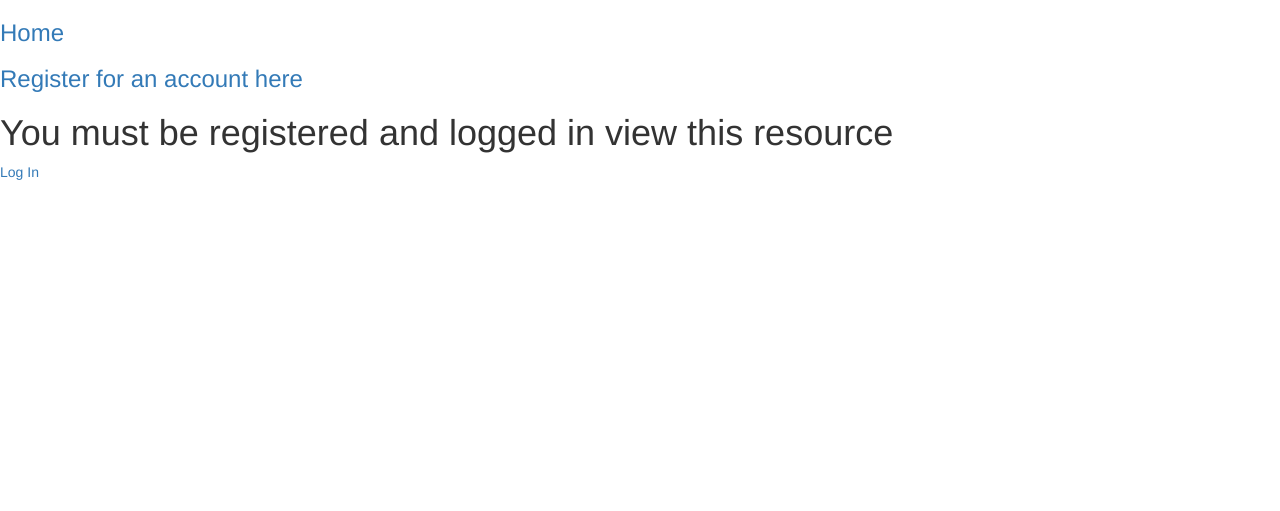
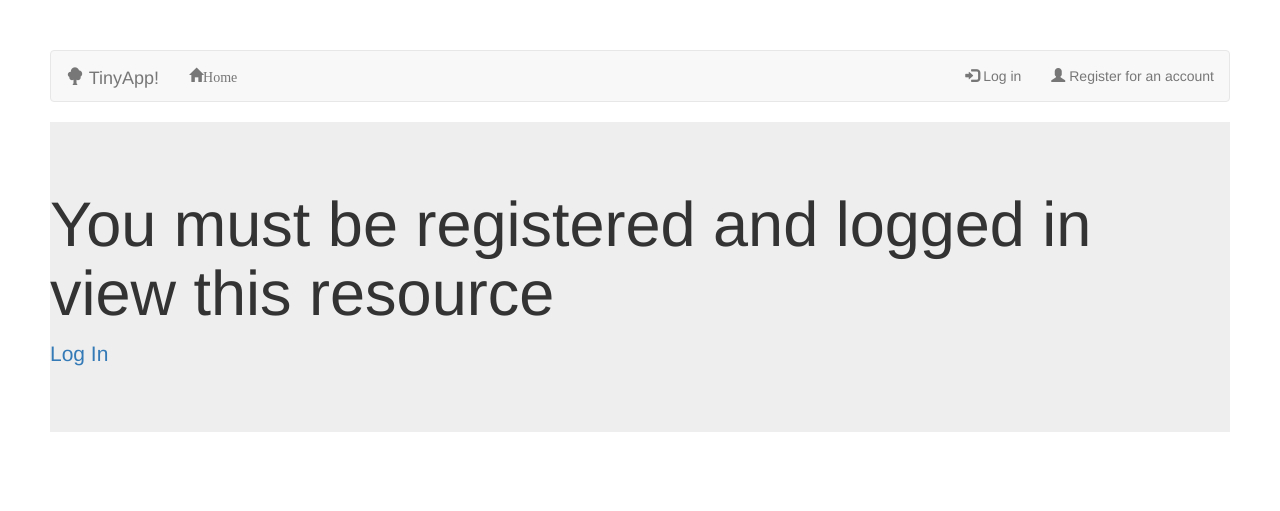
Before and after one commit to bowtree00/w2d2, a Node server app: page /urls in a window 1280 px wide. Shown: the top 511 px of the page. Run offline with Node 20, Linux system fonts and the light colour scheme; some libraries are stand-ins or nearby versions.

Commit message:
added some basic formatting with Bootstrap

```diff
--- a/express-app/views/partials/_css_scripts.ejs
+++ b/express-app/views/partials/_css_scripts.ejs
@@ -1,15 +1,9 @@
 <head>
 
-<!-- Latest compiled and minified CSS -->
-<link rel="stylesheet" href="https://maxcdn.bootstrapcdn.com/bootstrap/3.3.7/css/bootstrap.min.css" integrity="sha384-BVYiiSIFeK1dGmJRAkycuHAHRg32OmUcww7on3RYdg4Va+PmSTsz/K68vbdEjh4u" crossorigin="anonymous">
-
-<!-- Optional theme -->
-<link rel="stylesheet" href="https://maxcdn.bootstrapcdn.com/bootstrap/3.3.7/css/bootstrap-theme.min.css" integrity="sha384-rHyoN1iRsVXV4nD0JutlnGaslCJuC7uwjduW9SVrLvRYooPp2bWYgmgJQIXwl/Sp" crossorigin="anonymous">
-
-<!-- Latest compiled and minified JavaScript -->
-<script src="https://maxcdn.bootstrapcdn.com/bootstrap/3.3.7/js/bootstrap.min.js" integrity="sha384-Tc5IQib027qvyjSMfHjOMaLkfuWVxZxUPnCJA7l2mCWNIpG9mGCD8wGNIcPD7Txa" crossorigin="anonymous"></script>
-
-<!-- <script src="https://code.jquery.com/jquery-2.2.0.min.js"></script> -->
-<script   src="https://code.jquery.com/jquery-3.1.1.slim.js"   integrity="sha256-5i/mQ300M779N2OVDrl16lbohwXNUdzL/R2aVUXyXWA="   crossorigin="anonymous"></script>
+<!-- CSS (load bootstrap from a CDN) -->
+<link rel="stylesheet" href="//maxcdn.bootstrapcdn.com/bootstrap/3.2.0/css/bootstrap.min.css">
+<style>
+    body    { padding-top:50px; }
+</style>
 
 </head>
--- a/express-app/views/partials/_header.ejs
+++ b/express-app/views/partials/_header.ejs
@@ -1,9 +1,36 @@
-<p><h3><a href="/">Home</a></h3></p>
+<nav class="navbar navbar-default" role="navigation">
+    <div class="container-fluid">
+
+        <div class="navbar-header">
+            <a class="navbar-brand" href="#">
+                <span class="glyphicon glyphicon glyphicon-tree-deciduous"></span>
+                TinyApp!
+            </a>
+        </div>
+
+        <ul class="nav navbar-nav">
+            <li><a href="/"><span class="glyphicon glyphicon-home">Home</a></li>
+        </ul>
+
+  <ul class="nav navbar-nav navbar-right">
+
 <% if(!user_id) { %>
-  <h3><a href="/register">Register for an account here</a></h3>
+
+  <li><a href="/login"><span class="glyphicon glyphicon-log-in"></span> Log in</a></li>
+  <li><a href="/register"><span class="glyphicon glyphicon-user"></span> Register for an account</a></li>
+
 <% } else { %>
-  <h3>Logged in as: <%= email %></h3>
-  <form method=POST action="/logout">
+
+
+  <li><a href="#"><span class="glyphicon glyphicon-user"></span>Logged in as: <%= email %></a></li>
+  <li><form method=POST action="/logout">
   <input type="submit" name="logout" value="logout" />
-  </form>
+  </form></li>
+
 <% } %>
+
+    </ul>
+
+
+    </div>
+</nav>
--- a/express-app/views/urls_index.ejs
+++ b/express-app/views/urls_index.ejs
@@ -5,37 +5,56 @@
 
 <% include partials/_css_scripts.ejs %>
 
+<body style="padding:50px;">
+
 <body>
   <header>
     <% include partials/_header.ejs %>
   </header>
 
+  <div class="jumbotron">
+
   <% if(!user_id) { %>
 
   <h1>You must be registered and logged in view this resource</h1>
-  <p><a href = "/login">Log In</a><p>
+  <p><a href = "/login">Log In</a></p>
 
   <% } else { %>
     <h2> Shortened Links: </h2>
     <ul>
+
     <% var keys = Object.keys(urls); %>
-    <% keys.forEach(function(key){ %>
+
+    <% if (keys.length == 0) { %>
+       <h4>You have no shortened links</h4>
+    <% } %>
+
+    <% keys.forEach(function(key) { %>
       <% currUrl = urls[key]; %>
-      <li><b><%= key %></b> -->  <a href=<%= currUrl %>><%= currUrl %></a>
-        <a href="/urls/<%= key %>/">Edit</a>
+      <li><b><%= key %></b> -->  <a href=<%= currUrl %>><%= currUrl %> </a>
+
+      <a href="/urls/<%= key %>/"><span class="glyphicon glyphicon-pencil"></span> Edit</a>
+
       <% url = "/urls/" + key + "?_method=DELETE" %> <!--This uses method-override to make a DELETE request. In our server, the listener app.delete (with the URL pattern /urls/:shortURL) will be called-->
-      <form method="POST" action=<%= url %> >
-        <button> Delete <%= key %> </button>
+
+      <form method="POST" action=<%= url %> ><input type="submit" name="delete" value="Delete" />
+
       </form></li>
+
+
+  </form></li>
+
     <% }); %>
+
     </ul>
+
     <p></p>
-    <h2>Create a new shortened link</h2>
+    <h3>Create a new shortened link</h3>
     <form method="GET" action="/urls/new">
-      <button> Go </button>
+      <input type="submit" name="new" value="New Link" />
     </form>
 
   <% } %>
-
+</div>
 </body>
 </html>
--- a/express-app/views/urls_login.ejs
+++ b/express-app/views/urls_login.ejs
@@ -1,6 +1,7 @@
 <!-- views/urls_login.ejs -->
 
 <% include partials/_css_scripts.ejs %>
+<body style="padding:50px;">
 
 <% if(message) { %>
   <h1><%= message %></h1>
--- a/express-app/views/urls_new.ejs
+++ b/express-app/views/urls_new.ejs
@@ -2,8 +2,8 @@
 <html lang="en">
 
 <% include partials/_css_scripts.ejs %>
-
-  <body style="font-size:20px; padding:50px;">
+<body>
+<body style="padding:50px;">
     <% include partials/_header %>
 
   <% if(!user_id) { %>
--- a/express-app/views/urls_register.ejs
+++ b/express-app/views/urls_register.ejs
@@ -3,6 +3,9 @@
 <!-- header+section>(p#intro+(ul>li*5)+footer>(.row>(.col-xs-4+.col-xs-8))) -->
 
 <% include partials/_css_scripts.ejs %>
+
+<body style="padding:50px;">
+
 
 <% if(message) { %>
   <h1><%= message %></h1>
--- a/express-app/views/urls_show.ejs
+++ b/express-app/views/urls_show.ejs
@@ -4,6 +4,7 @@
 <html lang="en">
 
 <% include partials/_css_scripts.ejs %>
+<body style="padding:50px;">
 
 <body>
   <header>
```
Also changed, not shown: express-app/views/urls_home.ejs (+6 -2 lines).
